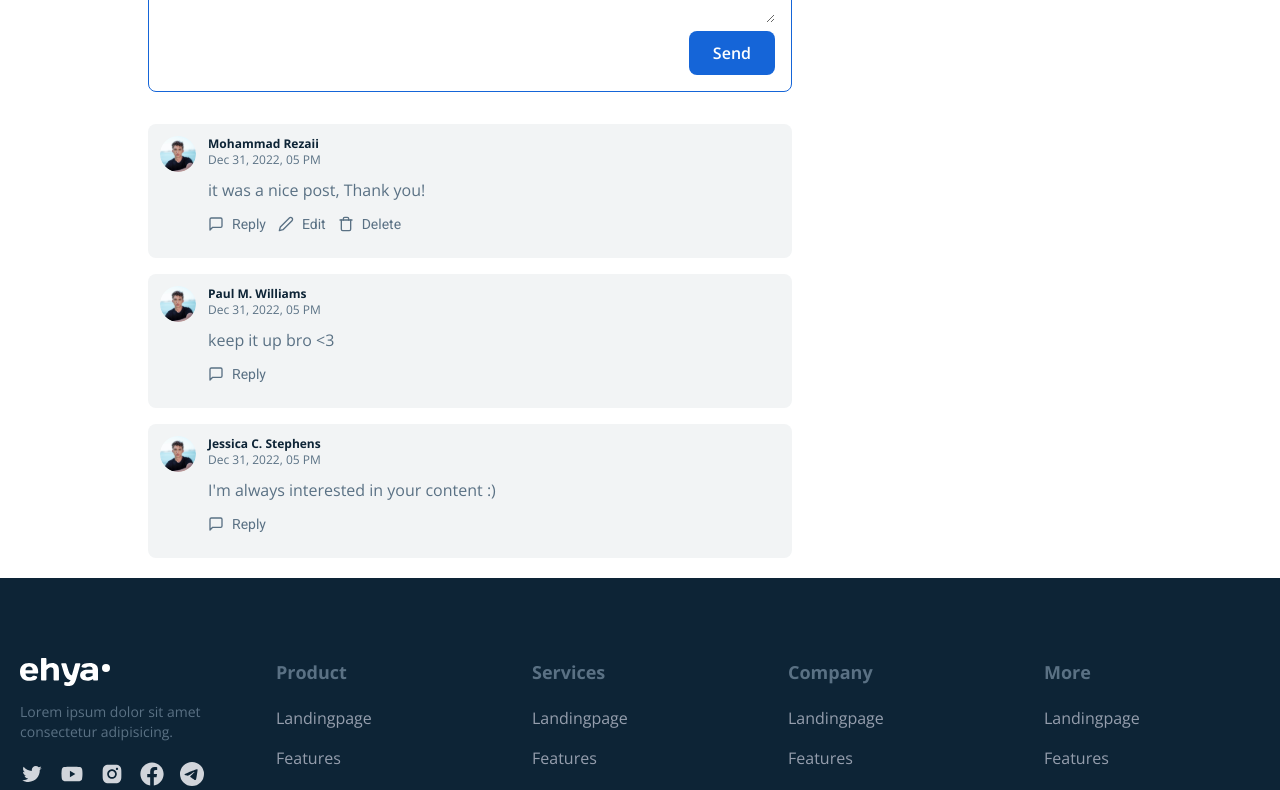
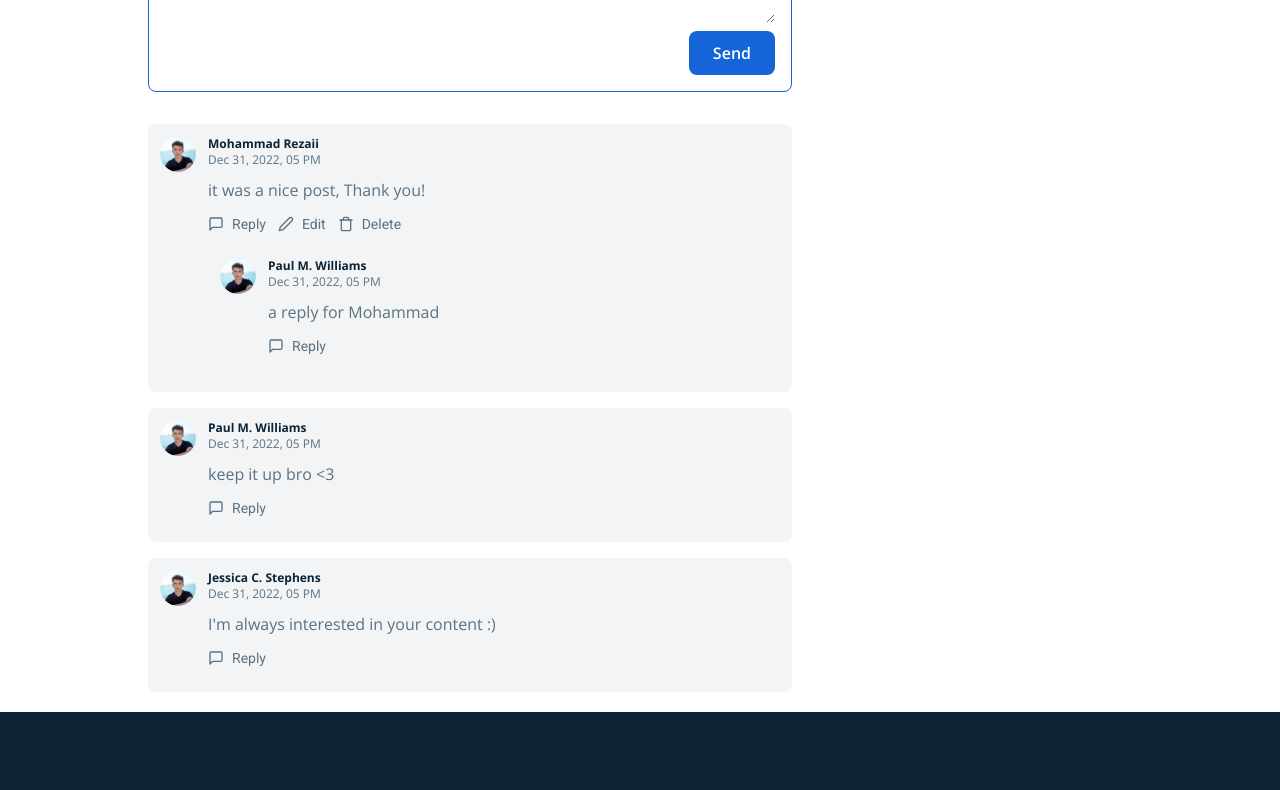
Before and after one commit to zazaD3m/blog, a React app in the folder frontend/: page /blog/1 in a window 1280 px wide. Shown: the part 900-1690 px from the top of the page. Built offline with nearby package versions, Linux system fonts and the light colour scheme; the HTML template or start-up script is replaced by a standard one.

Commit message:
added comments functionality for adding editing deleting and replying

```diff
--- a/frontend/src/components/comments/Comment.jsx
+++ b/frontend/src/components/comments/Comment.jsx
@@ -10,6 +10,9 @@ const Comment = ({
   setAffectedComment,
   addComment,
   parentId = null,
+  updateComment,
+  deleteComment,
+  replies,
 }) => {
   const isUserLoggedIn = Boolean(loggedInUserId);
   const commentBelongsToUser = loggedInUserId === comment.user._id;
@@ -17,8 +20,12 @@ const Comment = ({
     affectedComment &&
     affectedComment.type === "replying" &&
     affectedComment._id === comment._id;
+  const isEditing =
+    affectedComment &&
+    affectedComment.type === "editing" &&
+    affectedComment._id === comment._id;
   const repliedCommentId = parentId ? parentId : comment._id;
-  const replyOnUserId = comment.user._Id;
+  const replyOnUserId = comment.user._id;
 
   return (
     <div className="flex flex-nowrap items-start gap-x-3 bg-[#F2F4F5] p-3 rounded-lg">
@@ -39,9 +46,20 @@ const Comment = ({
             hour: "2-digit",
           })}
         </span>
-        <p className="font-opensans mt-[10px] text-dark-light">
-          {comment.desc}
-        </p>
+        {!isEditing && (
+          <p className="font-opensans mt-[10px] text-dark-light">
+            {comment.desc}
+          </p>
+        )}
+
+        {isEditing && (
+          <CommentForm
+            btnLabel="Update"
+            formSubmitHandler={(value) => updateComment(value, comment._id)}
+            formCancelHandler={() => setAffectedComment(null)}
+            initialText={comment.desc}
+          />
+        )}
         <div className="flex items-center gap-x-3 text-dark-light font-roboto text-sm mt-3 mb-3">
           {isUserLoggedIn && (
             <button
@@ -56,11 +74,19 @@ const Comment = ({
           )}
           {commentBelongsToUser && (
             <>
-              <button className="flex items-center space-x-2">
+              <button
+                className="flex items-center space-x-2"
+                onClick={() =>
+                  setAffectedComment({ type: "editing", _id: comment._id })
+                }
+              >
                 <FiEdit2 className="w-4 h-auto" />
                 <span>Edit</span>
               </button>
-              <button className="flex items-center space-x-2">
+              <button
+                className="flex items-center space-x-2"
+                onClick={() => deleteComment(comment._id)}
+              >
                 <FiTrash className="w-4 h-auto" />
                 <span>Delete</span>
               </button>
@@ -70,13 +96,29 @@ const Comment = ({
         {isReplying && (
           <CommentForm
             btnLabel="Reply"
-            formSubmitHandler={(value) =>
-              addComment(value, repliedCommentId, replyOnUserId)
-            }
-            formCancelHandler={() =>
-              setAffectedComment((curState) => !curState)
-            }
+            formSubmitHandler={(value) => {
+              addComment(value, repliedCommentId, replyOnUserId);
+            }}
+            formCancelHandler={() => setAffectedComment(null)}
           />
+        )}
+        {replies.length > 0 && (
+          <div>
+            {replies.map((reply) => (
+              <Comment
+                key={reply._id}
+                addComment={addComment}
+                affectedComment={affectedComment}
+                setAffectedComment={setAffectedComment}
+                comment={reply}
+                deleteComment={deleteComment}
+                loggedInUserId={loggedInUserId}
+                replies={[]}
+                updateComment={updateComment}
+                parentId={comment._id}
+              />
+            ))}
+          </div>
         )}
       </div>
     </div>
--- a/frontend/src/components/comments/CommentForm.jsx
+++ b/frontend/src/components/comments/CommentForm.jsx
@@ -4,8 +4,9 @@ const CommentForm = ({
   btnLabel,
   formSubmitHandler,
   formCancelHandler = null,
+  initialText = "",
 }) => {
-  const [value, setValue] = useState("");
+  const [value, setValue] = useState(initialText);
 
   const submitHandler = (e) => {
     e.preventDefault();
--- a/frontend/src/components/comments/CommentsContainer.jsx
+++ b/frontend/src/components/comments/CommentsContainer.jsx
@@ -19,7 +19,7 @@ const CommentsContainer = ({ className, loggedInUserId }) => {
 
   const addCommentHandler = (value, parent = null, replyOnUser = null) => {
     const newComment = {
-      _id: "10",
+      _id: Math.random().toString(),
       user: {
         _id: "a",
         name: "Mohammad Rezaii",
@@ -28,9 +28,38 @@ const CommentsContainer = ({ className, loggedInUserId }) => {
       post: "1",
       parent: parent,
       replyOnUser: replyOnUser,
-      createdAt: "2022-12-31T17:22:05.092+0000",
+      createdAt: new Date().toISOString(),
     };
     setComments((curState) => [newComment, ...curState]);
+    setAffectedComment(null);
+  };
+
+  const updateCommentHandler = (value, commentId) => {
+    const updatedComments = comments.map((comment) => {
+      if (comment._id === commentId) {
+        return { ...comment, desc: value };
+      }
+      return comment;
+    });
+    setComments(updatedComments);
+    setAffectedComment(null);
+  };
+
+  const deleteCommentHandler = (commentId) => {
+    const updatedComments = comments.filter(
+      (comment) => comment._id !== commentId
+    );
+    setComments(updatedComments);
+  };
+
+  const getRepliesHandler = (commentId) => {
+    return comments
+      .filter((comment) => comment.parent === commentId)
+      .sort((a, b) => {
+        return (
+          new Date(a.createdAt).getTime() - new Date(b.createdAt).getTime()
+        );
+      });
   };
 
   return (
@@ -48,6 +77,9 @@ const CommentsContainer = ({ className, loggedInUserId }) => {
             affectedComment={affectedComment}
             setAffectedComment={setAffectedComment}
             addComment={addCommentHandler}
+            updateComment={updateCommentHandler}
+            deleteComment={deleteCommentHandler}
+            replies={getRepliesHandler(comment._id)}
           />
         ))}
       </div>
```
